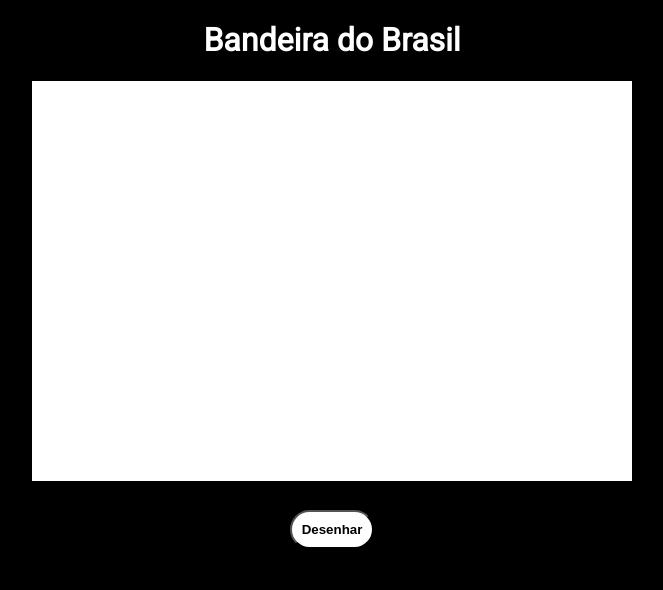
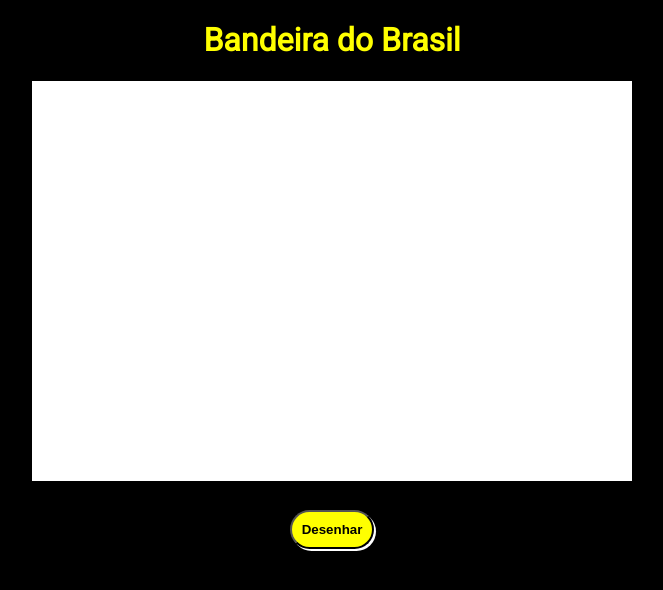
Before and after one commit to joelsonalves/bandeira_do_brasil, a plain HTML site: page index.html in a window 1280 px wide. Shown: the whole page, without its empty margins (308-971 px from the left). Drawn offline with Linux system fonts and the light colour scheme.

Commit message:
Atualização

```diff
--- a/css/main.css
+++ b/css/main.css
@@ -11,7 +11,7 @@ header {
 }
 
 h1 {
-    color: white;
+    color: yellow;
 }
 
 section {
@@ -27,8 +27,8 @@ button {
     padding: 10px;
     border-radius: 25px 25px;
     font-weight: bold;
-    background-color: white;
-    box-shadow: 2px 2px black;
+    background-color: yellow;
+    box-shadow: 2px 2px white;
 }
 
 canvas {
```
